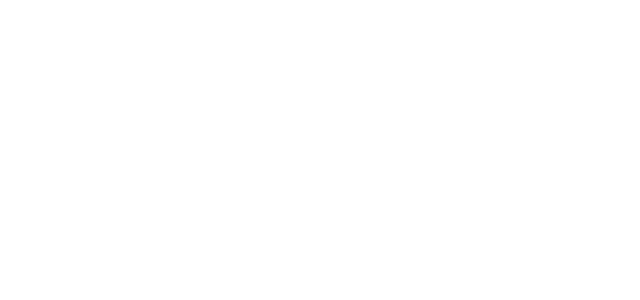
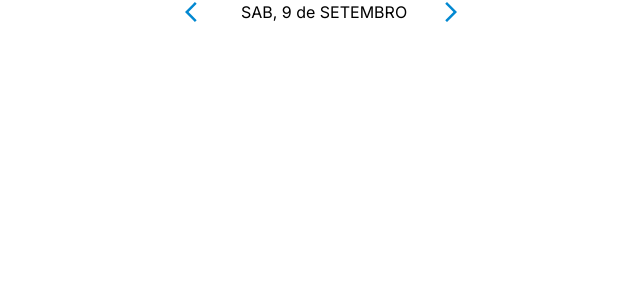
Before and after one commit to kasvrol/grade-de-programacao-front-end, a Next.js app: page / in a window 1280 px wide. Shown: the top 300 px of the page, without its empty margins (316-956 px from the left). Built offline with nearby package versions, Linux system fonts and the light colour scheme.

Commit message:
feat(components): Comunicar mudança de data para componente principal

```diff
--- a/src/app/page.js
+++ b/src/app/page.js
@@ -1,5 +1,21 @@
+"use client";
+import { useEffect, useState } from "react";
 import styles from "./page.module.css";
 
+import DataSelecionada from "@/components/data-selecionada";
+
 export default function Home() {
-    return <main></main>;
+    const dataDeHoje = new Date();
+    const [dataDeProgramacao, setDataDeProgramacao] = useState(
+        dataDeHoje.toLocaleDateString("pt-BR").split("/").reverse().join("-")
+    );
+
+    return (
+        <main className={styles.Main}>
+            <DataSelecionada
+                dataDeHoje={dataDeHoje}
+                setDataDeProgramacao={setDataDeProgramacao}
+            />
+        </main>
+    );
 }
--- a/src/components/data-selecionada/index.js
+++ b/src/components/data-selecionada/index.js
@@ -2,7 +2,7 @@
 import { useEffect, useState } from "react";
 import styles from "@/styles/data-selecionada.module.css";
 import { ArrowBackIos, ArrowForwardIos } from "@mui/icons-material";
-export default function DataSelecionada({ dataDeHoje, dataDeHojeFormatada }) {
+export default function DataSelecionada({ dataDeHoje, setDataDeProgramacao }) {
     const [data, setData] = useState(dataDeHoje);
     const [indiceDiaDaSemana, setIndiceDiaDaSemana] = useState(data.getDay());
     const [dia, setDia] = useState(data.getDate());
@@ -15,6 +15,9 @@
         setIndiceDiaDaSemana(data.getDay());
         setDia(data.getDate());
         setIndiceDiaDoMes(data.getMonth());
+        setDataDeProgramacao(
+            data.toLocaleDateString("pt-BR").split("/").reverse().join("-")
+        );
     }, [data]);
 
     const diaDaSemanaPTBR = ["dom", "seg", "ter", "qua", "qui", "sex", "sab"];
```
